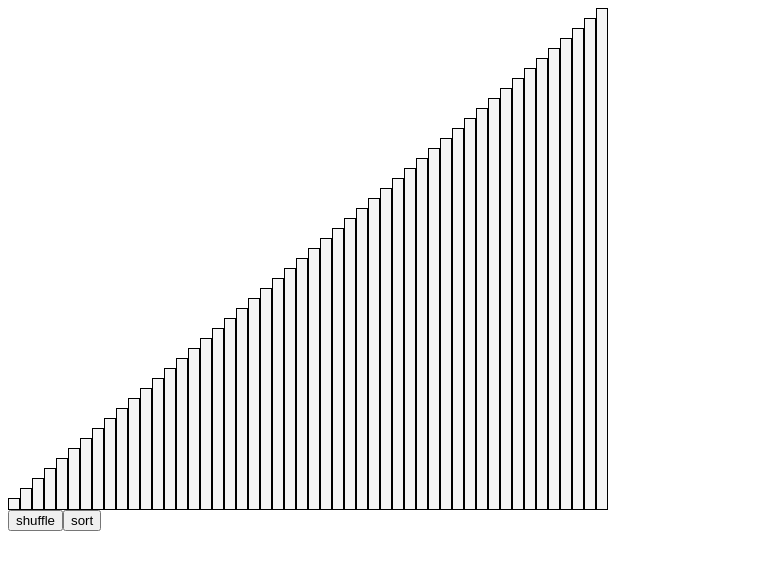
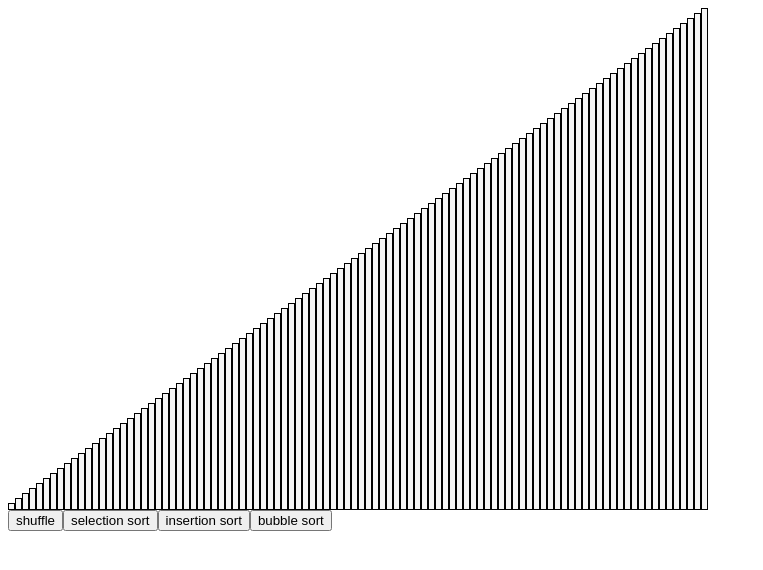
Before and after one commit to AlvinoNguyen/Visual-Sort, a React (Create React App) app: page / in a window 1280 px wide. Shown: the top 570 px of the page, without its empty margins (0-763 px from the left). Built offline with nearby package versions, Linux system fonts and the light colour scheme.

Commit message:
Implemented selection sort, insertion sort, and bubble sort

```diff
--- a/src/components/App/App.js
+++ b/src/components/App/App.js
@@ -5,50 +5,132 @@ class App extends React.Component {
     constructor() {
         super();
         const bars = [];
-        for(let i = 0; i < 50; i++) {
+        for(let i = 0; i < 100; i++) {
             bars.push({
-                height: i * 10 + 10,
+                height: i * 5 + 5,
                 mode: 'plain',
                 key: i
             });
         };
-        this.state = {
-            bars
-        };
+        this.state = {bars};
 
         this.shuffle = this.shuffle.bind(this);
         this.sort = this.sort.bind(this);
-        this.syncSetTimeout = this.syncSetTimeout.bind(this);
+        this.selectionSort = this.selectionSort.bind(this);
+        this.insertionSort = this.insertionSort.bind(this);
+        this.bubbleSort = this.bubbleSort.bind(this);
     }
 
-    syncSetTimeout(func, ms, callback) {
-        (function sync(done) {
-            if (!done) {
-                setTimeout(function() {
-                    func.apply(func);
-                    sync(true);
-                }, ms);
-                return;
-            }
-        })();
+    resolveLater(n) {
+        return new Promise(resolve => {
+            setTimeout(() => {
+                resolve();
+            }, n);
+        });
     }
 
-    shuffle() {
+    async shuffle() {
         const bars = this.state.bars.slice();
         for(let i = 0; i < bars.length; i++) {
             const randIndex = Math.floor(bars.length * Math.random());
+            bars[i].mode = 'current';
+            bars[randIndex].mode = 'selected';
+            await this.resolveLater(1000 / bars.length);
+            this.setState({bars});
             const temp = bars[i];
             bars[i] = bars[randIndex];
             bars[randIndex] = temp;
+            bars[i].mode = 'plain';
+            bars[randIndex].mode = 'plain';
         }
         this.setState({bars});
     }
 
-    sort() {
+    async sort() {
+        function resolveLater(n) {
+            return new Promise(resolve => {
+              setTimeout(() => {
+                console.log('test');
+                resolve();
+              }, n);
+            });
+        }
         const bars = this.state.bars.slice();
-        bars.sort((a, b) => {
+        bars.sort(async (a, b) => {
+            await resolveLater(100);
             return a.key - b.key;
         });
+        this.setState({bars});
+    }
+
+    async selectionSort() {
+        const bars = this.state.bars.slice();
+        for(let i = 0; i < bars.length; i++) {
+            let minIndex = i, minHeight = bars[i].height;
+            for(let j = i + 1; j < bars.length; j++) {
+                if(minHeight > bars[j].height) {
+                    minHeight = bars[j].height;
+                    minIndex = j;
+                }
+            }
+            const temp = bars[i];
+            bars[i] = bars[minIndex];
+            bars[minIndex] = temp;
+            bars[i].mode = 'current';
+            bars[minIndex].mode = 'selected';
+            this.setState({bars});
+            bars[i].mode = 'plain';
+            bars[minIndex].mode = 'plain';
+            await this.resolveLater(5000 / bars.length);
+            this.setState({bars});
+        }
+    }
+
+    async insertionSort() {
+        const bars = this.state.bars.slice();
+        for(let i = 0; i < bars.length; i++) {
+            for(let j = i; j > 0; j--) {
+                bars[i].mode = 'current';
+                if(bars[j].height > bars[j-1].height) {
+                    bars[0].mode = 'plain';
+                    bars[j].mode = 'plain';
+                    this.setState({bars});
+                    break;
+                } else {
+                    bars[j].mode = 'selected';
+                    this.setState({bars});
+                    const temp = bars[j];
+                    bars[j] = bars[j-1];
+                    bars[j-1] = temp;
+                    await this.resolveLater(1 / bars.length);
+                    bars[j].mode = 'plain';
+                }
+            }
+            bars[i].mode = 'plain';
+        }
+        this.setState({bars});
+    }
+
+    async bubbleSort() {
+        const bars = this.state.bars.slice();
+        let swapped = true;
+        while(swapped) {
+            swapped = false;
+            for(let i = 0; i < bars.length - 1; i++) {
+                bars[i].mode = 'current';
+                bars[i+1].mode = 'selected';
+                if(bars[i].height > bars[i+1].height) {
+                    const temp = bars[i];
+                    bars[i] = bars[i+1];
+                    bars[i+1] = temp;
+                    swapped = true;
+                    this.setState({bars});
+                    await this.resolveLater(1 / bars.length);
+                }
+                bars[i].mode = 'plain';
+                bars[i+1].mode = 'plain';
+            }
+        }
         this.setState({bars});
     }
 
@@ -57,7 +139,9 @@ class App extends React.Component {
             <div className="app-container">
                 <Visual bars={this.state.bars}/>
                 <button onClick={this.shuffle}>shuffle</button>
-                <button onClick={this.sort}>sort</button>
+                <button onClick={this.selectionSort}>selection sort</button>
+                <button onClick={this.insertionSort}>insertion sort</button>
+                <button onClick={this.bubbleSort}>bubble sort</button>
             </div>
         );
     }
--- a/src/components/Visual/Visual.js
+++ b/src/components/Visual/Visual.js
@@ -10,7 +10,7 @@ class Visual extends React.Component {
                     className={`${bar.mode} bar`}
                     key={bar.key}
                     style={{
-                        width: 10,
+                        width: 5,
                         height: bar.height
                     }}
                 />)}
```
